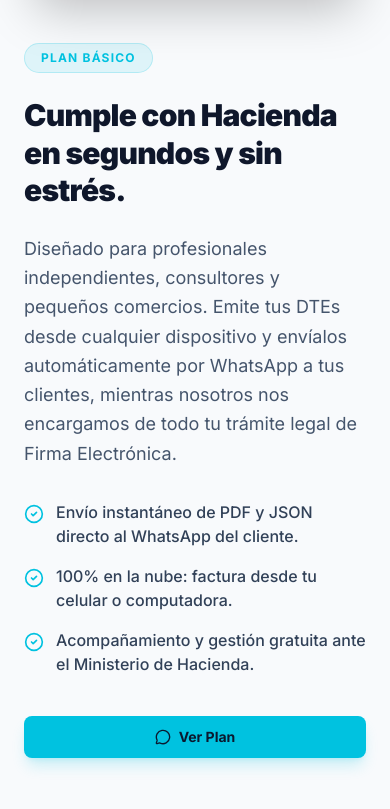
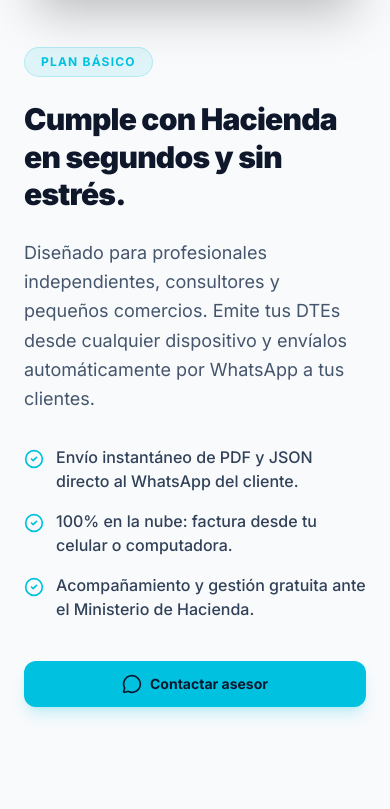
Before and after one commit to waf503/3land-web-site, a React (Vite) app: page /solutions in a window 390 px wide. Shown: the part 1171-1980 px from the top of the page. Built offline with nearby package versions, Linux system fonts and the light colour scheme.

Commit message:
feature: add support multi theme

```diff
--- a/src/components/common/WhatsAppButton.jsx
+++ b/src/components/common/WhatsAppButton.jsx
@@ -1,39 +1,31 @@
-// src/components/common/WhatsAppButton.jsx
 import PropTypes from 'prop-types';
 import { MessageCircle } from 'lucide-react';
 
 export default function WhatsAppButton({
                                            children = "Solicitar Demo",
-                                           className = "", // Clases extra para posicionamiento (ej: mt-4, mx-auto)
+                                           className = "",
                                            icon = true,
-                                           // 1. Nueva Prop para el tema, con un valor por defecto
-                                           theme = "primary"
+                                           theme = "primary",
+                                           // 1. Nueva Prop para el mensaje personalizado
+                                           message = ""
                                        }) {
-    // CENTRALIZA AQUÍ TU CONFIGURACIÓN DE WHATSAPP
     const whatsappNumber = "50377445560";
-    const whatsappMessage = "Hola, me gustaría obtener más información sobre sus servicios del ERP BILANS.";
-    const whatsappUrl = `https://wa.me/${whatsappNumber}?text=${encodeURIComponent(whatsappMessage)}`;
 
-    // 2. MAPA DE ESTILOS (Themes)
-    // Definimos las combinaciones de clases de Tailwind para cada variante.
+    // 2. Lógica de Mensaje: Si hay un mensaje por prop, úsalo. Si no, usa el genérico.
+    const defaultMessage = "Hola, me gustaría obtener más información sobre sus servicios del ERP BILANS.";
+    const finalMessage = message || defaultMessage;
+
+    // 3. Generación de URL dinámica con encodeURIComponent para evitar errores con espacios o símbolos
+    const whatsappUrl = `https://wa.me/${whatsappNumber}?text=${encodeURIComponent(finalMessage)}`;
+
     const themeStyles = {
-        // Tema principal (el que ya tenías)
         primary: "bg-primary hover:bg-primary/90 text-background-dark shadow-lg shadow-primary/20 border border-transparent",
-
-        // Tema secundario (ej: slate oscuro)
         secondary: "bg-slate-700 hover:bg-slate-600 text-white shadow-lg shadow-slate-900/20 border border-transparent",
-
-        // Tema de éxito/WhatsApp (Verde)
         success: "bg-emerald-600 hover:bg-emerald-500 text-white shadow-lg shadow-emerald-900/20 border border-transparent",
-
-        // Tema Outline (solo borde, fondo transparente)
         outline: "bg-transparent hover:bg-primary/10 text-primary border border-primary/50 shadow-none",
-
-        // Tema Minimalista (sin fondo, solo texto)
         ghost: "bg-transparent hover:bg-white/5 text-slate-300 hover:text-white shadow-none border border-transparent"
     };
 
-    // 3. Selección del estilo actual (con respaldo al primario si el tema no existe)
     const currentThemeClasses = themeStyles[theme] || themeStyles.primary;
 
     return (
@@ -41,16 +33,15 @@ export default function WhatsAppButton({
             href={whatsappUrl}
             target="_blank"
             rel="noopener noreferrer"
-            // 4. Combinación de clases: Base + Tema + Clases Extra
             className={`
-                px-6 py-2.5 rounded-lg text-sm font-bold
+                px-6 py-3 rounded-xl text-sm font-bold
                 transition-all cursor-pointer active:scale-95 no-underline
                 flex items-center justify-center gap-2
                 ${currentThemeClasses}
                 ${className}
             `}
         >
-            {icon && <MessageCircle className="w-4 h-4" />}
+            {icon && <MessageCircle className="w-5 h-5" />}
             {children}
         </a>
     );
@@ -60,6 +51,6 @@ WhatsAppButton.propTypes = {
     children: PropTypes.node,
     className: PropTypes.string,
     icon: PropTypes.bool,
-    // 5. Validación estricta del tema usando 'oneOf'
+    message: PropTypes.string, // Validación para el mensaje
     theme: PropTypes.oneOf(['primary', 'secondary', 'success', 'outline', 'ghost']),
 };
--- a/src/constants/navigation.jsx
+++ b/src/constants/navigation.jsx
@@ -2,6 +2,6 @@ export const NAV_LINKS = [
     {name:'Inicio',href: '/'},
     { name: 'Funcionalidades', href: '/#features' },
     { name: 'Soluciones', href: '/solutions' },
-    { name: 'Clientes', href: '#' },
+    { name: 'Clientes', href: '/#clients' },
     { name: 'Precios', href: '/pricing' },
 ];
--- a/src/constants/solutions.jsx
+++ b/src/constants/solutions.jsx
@@ -2,62 +2,57 @@ export const SOLUTIONS_DATA = [
     {
         tag: 'PLAN BÁSICO',
         title: 'Cumple con Hacienda en segundos y sin estrés.',
-        description: 'Diseñado para profesionales independientes, consultores y pequeños comercios. Emite tus DTEs ' +
-            'desde cualquier dispositivo y envíalos automáticamente por WhatsApp a tus clientes, mientras nosotros nos ' +
-            'encargamos de todo tu trámite legal de Firma Electrónica.',
+        description: 'Diseñado para profesionales independientes, consultores y pequeños comercios. Emite tus DTEs desde cualquier dispositivo y envíalos automáticamente por WhatsApp a tus clientes.',
         features: [
             'Envío instantáneo de PDF y JSON directo al WhatsApp del cliente.',
             '100% en la nube: factura desde tu celular o computadora.',
             'Acompañamiento y gestión gratuita ante el Ministerio de Hacienda.'
         ],
         image: '/assets/solutions/billing.webp',
-        color: 'primary', // Usará tu color turquesa/celeste
-        buttonText: 'Ver Plan'
+        color: 'primary',
+        buttonText: 'Contactar asesor',
+        whatsappMessage: 'Hola Bilans, me interesa el Plan Básico de Facturación Electrónica. Soy profesional independiente y me gustaría saber cómo empezar con mis DTEs.'
     },
     {
         tag: 'CONTROL Y EXPANSIÓN',
         title: 'Audita tus sucursales y frena el robo hormiga.',
-        description: 'Toma el control absoluto de tu inventario sin tener que vivir atado a tu negocio. Ideal para ' +
-            'ferreterías, tiendas de repuestos, boutiques y comercios. Con Bilans Pyme aplicamos un candado: si no hay ' +
-            'factura electrónica, la caja no abre.',
+        description: 'Toma el control absoluto de tu inventario sin tener que vivir atado a tu negocio. Ideal para ferreterías, tiendas de repuestos, boutiques y comercios.',
         features: [
             'Sincronización de stock multi-sucursal en tiempo real.',
             'Reportes de existencias y alertas de bajo inventario al instante.',
             'Migración inicial desde Excel totalmente gratis.'
         ],
         image: '/assets/solutions/inventory.webp',
-        color: 'indigo', // Un color secundario si lo tienes, o el mismo primary
-        buttonText: 'Ver Plan'
+        color: 'indigo',
+        buttonText: 'Contactar asesor',
+        whatsappMessage: 'Hola, me interesa la solución de Control e Inventarios. Tengo un negocio con sucursales y necesito frenar descuadres de stock y auditoría de cajas.'
     },
     {
         tag: 'CORPORATIVO E INDUSTRIAL',
         title: 'Visibilidad financiera total para operaciones complejas.',
-        description: 'Centraliza la gestión de grandes volúmenes de ventas, múltiples bodegas, importaciones y ' +
-            'contabilidad en un solo ecosistema. Obtén estados financieros automatizados, gestiona tu cartera de ' +
-            'clientes y toma decisiones gerenciales basadas en datos exactos.',
+        description: 'Centraliza la gestión de grandes volúmenes de ventas, múltiples bodegas, importaciones y contabilidad en un solo ecosistema.',
         features: [
             'Manejo avanzado de Cuentas por Cobrar, Cuentas por Pagar y Bancos.',
             'Reportes de rentabilidad gerencial en tiempo real.',
             'Infraestructura en la nube con seguridad de grado bancario.'
         ],
         image: '/corporativo_e_industria.png',
-        color: 'primary', // Un color secundario si lo tienes, o el mismo primary
-        buttonText: 'Ver Plan'
+        color: 'primary',
+        buttonText: 'Contactar asesor',
+        whatsappMessage: 'Hola Bilans, necesito información sobre la solución Corporativa. Busco centralizar contabilidad, importaciones y múltiples bodegas en un solo sistema.'
     },
     {
         tag: 'VELOCIDAD GASTRONÓMICA',
         title: 'Cierres de caja perfectos en un solo clic.',
-        description: 'Un Punto de Venta (POS) ultrarrápido diseñado para soportar el caos de la cocina y las horas pico. ' +
-            'Toma órdenes de forma visual, agiliza el servicio a tus clientes y despídete del estrés y los descuadres de ' +
-            'dinero a la hora de cerrar.',
+        description: 'Un Punto de Venta (POS) ultrarrápido diseñado para soportar el caos de la cocina y las horas pico.',
         features: [
             'Descargo automático de inventario por receta (ingredientes precisos).',
             'Interfaz táctil e intuitiva que tus meseros dominarán en minutos.',
             'Manejo fluido de comandas, cuentas separadas y propinas.'
         ],
         image: '',
-        color: 'indigo', // Un color secundario si lo tienes, o el mismo primary
-        buttonText: 'Ver Plan'
-    },
-    // ... Agregas las otras dos (Enterprise y Restaurantes) siguiendo el mismo patrón
+        color: 'indigo',
+        buttonText: 'Contactar asesor',
+        whatsappMessage: 'Hola, me interesa el sistema para Restaurantes. Necesito agilizar la toma de comandas y controlar el inventario de mis recetas e ingredientes.'
+    }
 ];
--- a/src/sections/home/TrustedBy.jsx
+++ b/src/sections/home/TrustedBy.jsx
@@ -6,7 +6,7 @@ export default function TrustedBy() {
 
     return (
         <section className="py-24 bg-slate-50 dark:bg-[#060d19] border-y border-slate-200 dark:border-white/5 overflow-hidden transition-colors duration-500">
-            <div className="container-bilans">
+            <div className="container-bilans" id="clients">
                 <p className="text-center text-xs lg:text-sm font-bold text-slate-500 dark:text-slate-400 uppercase tracking-[0.3em] mb-16 opacity-80">
                     Empresas que confían en Bilans ERP
                 </p>
--- a/src/sections/solutions/SolutionRow.jsx
+++ b/src/sections/solutions/SolutionRow.jsx
@@ -37,7 +37,11 @@ export default function SolutionRow({ solution, index }) {
                     </ul>
 
                     {/* Integración de WhatsAppButton */}
-                    <WhatsAppButton theme="primary" icon={true}>
+                    <WhatsAppButton
+                        theme="primary"
+                        icon={true}
+                        message={solution.whatsappMessage} // Pasamos el mensaje dinámico aquí
+                    >
                         {buttonText || "Consultar Solución"}
                     </WhatsAppButton>
                 </div>
```
Also changed, not shown: src/components/common/FeatureModal.jsx (+50 -44 lines), src/pages/Solutions.jsx (+5 -3 lines).
